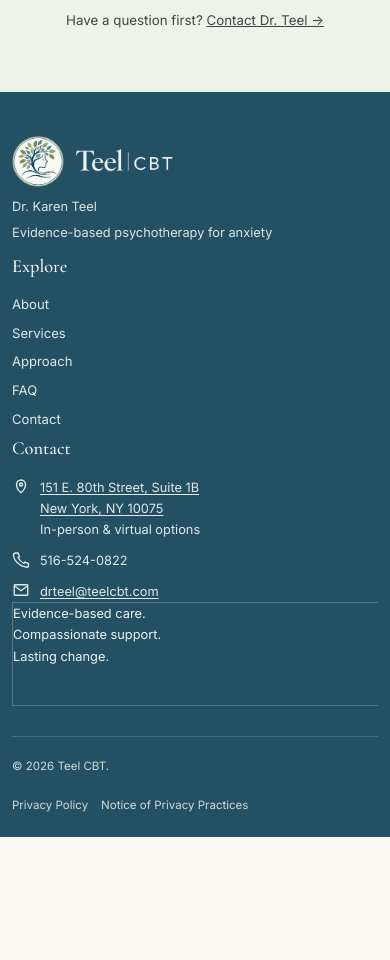
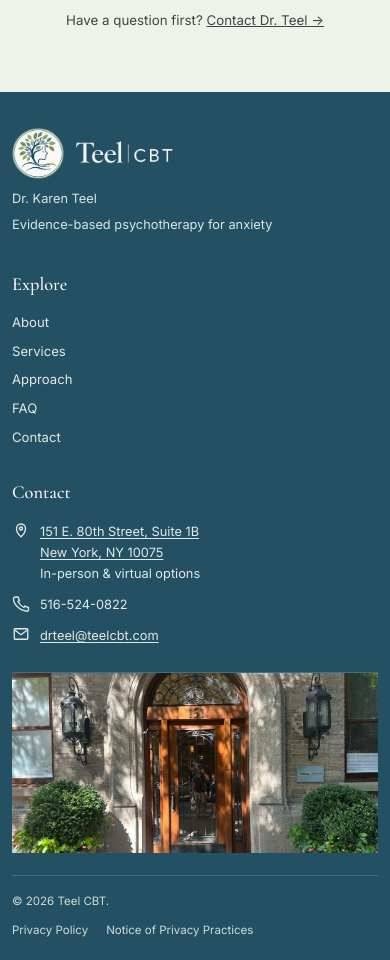
Before and after one commit to skipteel77/teelcbt, a React (Vite) app: page / in a window 390 px wide. Shown: the part 3620-4580 px from the top of the page. Before the commit the page ends 4457 px from the top, so only its background shows below. Built offline with nearby package versions, Linux system fonts and the light colour scheme.

Commit message:
add pic to footer

```diff
--- a/src/components/Footer.jsx
+++ b/src/components/Footer.jsx
@@ -61,18 +61,22 @@ export default function Footer() {
               </div>
             </div>
           </div>
-          <div className="footer-note">
-            Evidence-based care.
-            <br />
-            Compassionate support.
-            <br />
-            Lasting change.
-          </div>
+          <a
+            className="footer-photo"
+            href="https://www.google.com/maps/search/?api=1&query=151+E.+80th+Street,+Suite+1B,+New+York,+NY+10075"
+            target="_blank"
+            rel="noopener noreferrer"
+          >
+            <img
+              src="/assets/office-entrance.jpg"
+              alt="Building entrance at 151 E. 80th Street"
+            />
+          </a>
         </div>
         <div className="footer-bottom">
           <span>© 2026 Teel CBT.</span>
           <span>
-            <Link to="/privacy-policy">Privacy Policy</Link> &nbsp;&nbsp;{" "}
+            <Link to="/privacy-policy">Privacy Policy</Link>
             <Link to="/notice-of-privacy-practices">
               Notice of Privacy Practices
             </Link>
--- a/src/styles.css
+++ b/src/styles.css
@@ -148,7 +148,8 @@ button, input, textarea { font: inherit; }
 .footer-grid { display:grid; grid-template-columns:1.1fr .75fr 1fr 1fr; gap:0; align-items:stretch; }
 .footer-grid > * { padding:0 32px; border-right:1px solid rgba(255,255,255,.18); }
 .footer-grid > :first-child { padding-left:0; }
-.footer-grid > :last-child { padding-right:0; border-right:0; }
+.footer-grid > :last-child { padding:0; border-right:0; }
+.footer-grid > :nth-last-child(2) { border-right:0; }
 .footer-logo { display:flex; align-items:center; gap:12px; text-decoration:none; margin-bottom:8px; }
 .footer-logo-mark { width:52px; height:52px; object-fit:contain; flex:0 0 52px; }
 .footer-logo-word { height:26px; width:auto; filter:brightness(0) invert(1); opacity:.96; }
@@ -160,10 +161,12 @@ button, input, textarea { font: inherit; }
 .footer-contact div { display:flex; gap:10px; align-items:flex-start; }
 .footer-contact svg { width:18px; height:18px; flex:0 0 18px; stroke:#dfe9e4; fill:none; stroke-width:1.8; }
 .footer-contact a { color:inherit; text-decoration:underline; text-underline-offset:2px; }
-.footer-note { border:1px solid rgba(255,255,255,.22); padding:16px; font-size:.8rem; color:#edf3f0; min-height:104px; }
+.footer-photo { display:block; height:100%; min-height:148px; overflow:hidden; padding:0; border:0; }
+.footer-photo img { display:block; width:100%; height:100%; object-fit:cover; object-position:center 42%; }
 .footer-bottom { display:flex; justify-content:space-between; gap:20px; border-top:1px solid rgba(255,255,255,.16); padding-top:20px; margin-top:30px; font-size:.72rem; color:#cddbd5; }
 .footer-bottom a { color:inherit; text-decoration:none; }
 .footer-bottom a:hover { text-decoration:underline; }
+.footer-bottom span:last-child { display:flex; flex-wrap:wrap; gap:8px 18px; }
 
 .page-hero { padding:95px 0 70px; background:linear-gradient(180deg,#fbf9f4,#f3f0e8); text-align:center; }
 .page-hero .lead { margin:0 auto; }
@@ -229,7 +232,7 @@ button, input, textarea { font: inherit; }
   .hero-media { position:relative; inset:auto; left:auto; height:520px; width:auto; margin-inline:-16px; }
   .hero-media::after { display:none; }
   .hero-media img { object-position:right center; }
-  .three-grid,.steps,.cards,.value-row,.footer-grid { grid-template-columns:1fr; }
+  .three-grid,.steps,.cards,.value-row { grid-template-columns:1fr; }
   .feature,.step,.value { border-right:0; border-bottom:1px solid #d4ddd2; padding-inline:0; }
   .feature:last-child,.step:last-child,.value:last-child { border-bottom:0; }
   .split,.split.reverse,.cbt-top,.quote-grid,.cta-grid,.contact-grid,.two-col-lists { grid-template-columns:1fr; gap:40px; }
@@ -240,8 +243,14 @@ button, input, textarea { font: inherit; }
   .quote-image img { position:absolute; inset:0; object-position:24% 50%; }
   .quote-image::before { background:linear-gradient(180deg,#f3ede5 0%,transparent 42%); }
   .cta-grid > :first-child, .cta-actions { grid-column:auto; justify-self:center; }
-  .footer-bottom { flex-direction:column; }
+  .site-footer { padding:36px 0 20px; }
+  .footer-grid { grid-template-columns:1fr 1fr; gap:28px 40px; align-items:start; }
   .footer-grid > * { padding:0; border-right:0; }
+  .footer-brand,
+  .footer-photo { grid-column:1 / -1; }
+  .footer-photo { height:auto; min-height:0; margin-top:8px; padding-top:24px; border-top:1px solid rgba(255,255,255,.16); }
+  .footer-photo img { height:200px; }
+  .footer-bottom { flex-direction:column; align-items:flex-start; gap:10px; margin-top:22px; padding-top:16px; }
 }
 
 @media (max-width: 560px) {
@@ -254,6 +263,9 @@ button, input, textarea { font: inherit; }
   .btn { width:100%; }
   .quote { padding-left:0; grid-template-columns:35px 1fr; }
   .quote blockquote { font-size:1.45rem; }
+  .footer-grid { grid-template-columns:1fr; gap:26px; }
+  .footer-photo { margin-top:0; padding-top:22px; }
+  .footer-photo img { height:180px; }
 }
 
 .compact-top { padding-top:8px; }
```
Also changed, not shown: public/assets/office-entrance.jpg (added).
